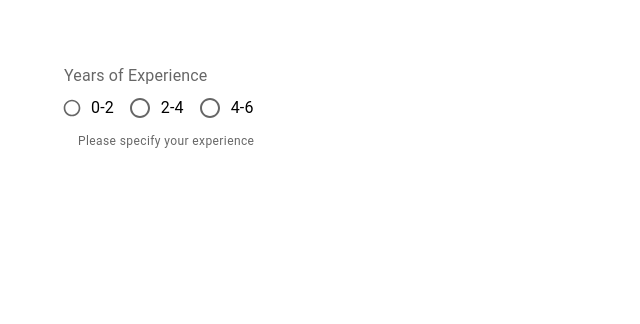
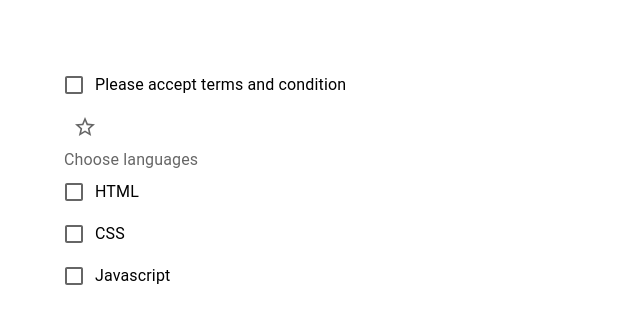
Before and after one commit to DevGrg1213/materialUI, a React (Create React App) app: page / in a window 1280 px wide. Shown: the top 324 px of the page, without its empty margins (0-640 px from the left). Built offline with nearby package versions, Linux system fonts and the light colour scheme.

Commit message:
finished MuiCheckbox component

```diff
--- a/src/App.tsx
+++ b/src/App.tsx
@@ -1,9 +1,11 @@
 import "./App.css";
-import MuiRadioButton from "./component/MuiRadioButton";
+import MuiCheckbox from "./component/MuiCheckbox";
 // import MuiTypography from "./component/MuiTypography";
 // import MuiButton from "./component/MuiButton";
 // import MuiTextFeild from "./component/MuiTextFeild";
 // import MuiSelect from "./component/MuiSelect";
+// import MuiRadioButton from "./component/MuiRadioButton";
+// import MuiCheckbox from "./component/MuiCheckbox";
 
 function App() {
   return (
@@ -12,7 +14,9 @@ function App() {
       {/* <MuiButton /> */}
       {/* <MuiTextFeild /> */}
       {/* <MuiSelect /> */}
-      <MuiRadioButton />
+      {/* <MuiRadioButton /> */}
+      {/* <MuiCheckbox /> */}
+      <MuiCheckbox />
     </div>
   );
 }
--- /dev/null
+++ b/src/component/MuiCheckbox.tsx
@@ -0,0 +1,84 @@
+import {
+  Checkbox,
+  FormControl,
+  FormControlLabel,
+  FormGroup,
+  FormLabel,
+} from "@mui/material";
+import { Box } from "@mui/system";
+import React, { useState } from "react";
+import StarBorderIcon from "@mui/icons-material/StarBorder";
+import StarIcon from "@mui/icons-material/Star";
+
+const MuiCheckbox = () => {
+  const [acceptTnC, setAcceptTnC] = useState(false);
+  const [languages, setLanguages] = useState<String[]>([]);
+  console.log({ acceptTnC });
+  const handleChange = (e: React.ChangeEvent<HTMLInputElement>) => {
+    setAcceptTnC(e.target.checked);
+  };
+  console.log({ languages });
+  const handleLanguages = (e: React.ChangeEvent<HTMLInputElement>) => {
+    const index = languages.indexOf(e.target.value);
+    if (index === -1) {
+      setLanguages([...languages, e.target.value]);
+    } else {
+      setLanguages(languages.filter((language) => language !== e.target.value));
+    }
+  };
+  return (
+    <Box>
+      <FormControlLabel
+        control={<Checkbox checked={acceptTnC} onChange={handleChange} />}
+        label="Please accept terms and condition"
+      />
+      <Box>
+        <Checkbox
+          icon={<StarBorderIcon />}
+          checkedIcon={<StarIcon />}
+          checked={acceptTnC}
+          onChange={handleChange}
+        />
+      </Box>
+      <Box>
+        <FormControl>
+          <FormLabel id="language-group-label">Choose languages</FormLabel>
+          <FormGroup>
+            <FormControlLabel
+              control={
+                <Checkbox
+                  onChange={handleLanguages}
+                  value="HTML"
+                  checked={languages.includes("HTML")}
+                />
+              }
+              label="HTML"
+            />
+            <FormControlLabel
+              control={
+                <Checkbox
+                  onChange={handleLanguages}
+                  value="CSS"
+                  checked={languages.includes("CSS")}
+                />
+              }
+              label="CSS"
+            />
+            <FormControlLabel
+              control={
+                <Checkbox
+                  onChange={handleLanguages}
+                  value="Javascript"
+                  checked={languages.includes("Javascript")}
+                />
+              }
+              label="Javascript"
+            />
+          </FormGroup>
+        </FormControl>
+      </Box>
+    </Box>
+  );
+};
+
+export default MuiCheckbox;
```
